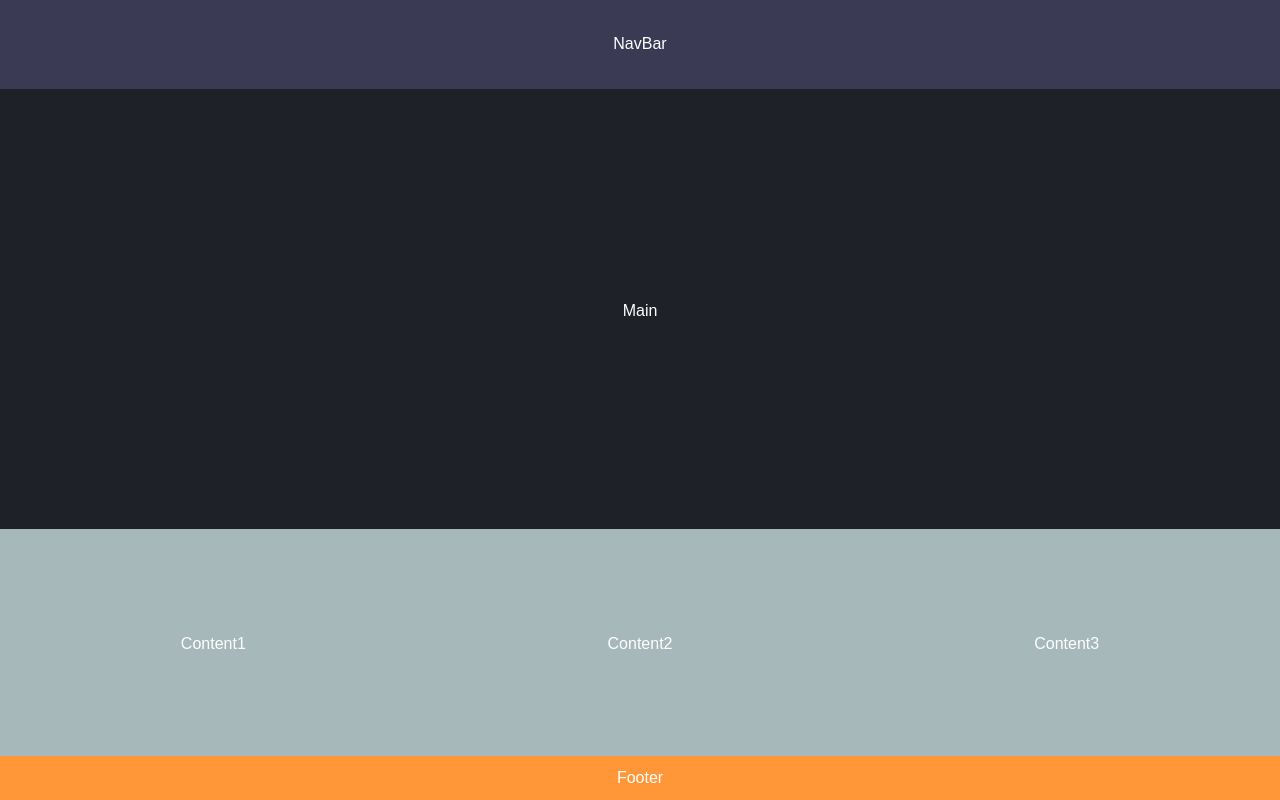
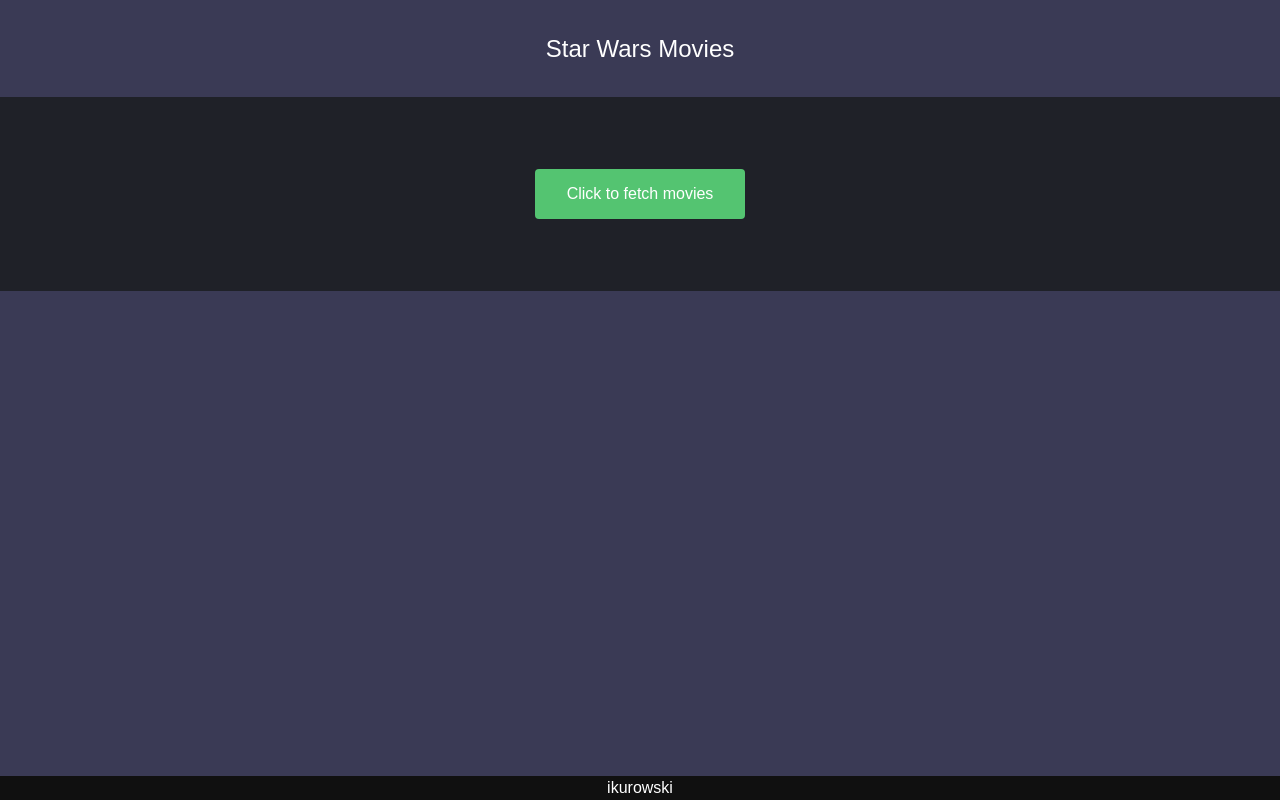
Before and after one commit to ikurowski/axios-app-example, a React (Create React App) app: page / in a window 1280 px wide. Built offline with nearby package versions, Linux system fonts and the light colour scheme.

Commit message:
extract api elements from App

```diff
--- a/src/App.jsx
+++ b/src/App.jsx
@@ -1,17 +1,45 @@
-import React from 'react';
+import React, { useState } from 'react';
 import styled from 'styled-components';
+import { getMovies, status } from './api';
 
 function App() {
+  const [movies, setMovies] = useState({
+    status: null,
+    data: [],
+  });
+
+  function renderContent() {
+    switch (movies.status) {
+      case status.pending:
+        return <H2>Loading...</H2>;
+      case status.resolved:
+        return movies.data.map(movie => (
+          <Element key={movie.id}>
+            <h2>{movie.title}</h2>
+            <p>{movie.openingCrawl}</p>
+          </Element>
+        ));
+      case status.rejected:
+        return <H2>Sorry, I think resource API is dead : (</H2>;
+      default:
+        return <Element />;
+    }
+  }
+
   return (
     <Container>
-      <NavBar>NavBar</NavBar>
-      <Main>Main</Main>
-      <ContentBox>
-        <Content1>Content1</Content1>
-        <Content2>Content2</Content2>
-        <Content3>Content3</Content3>
-      </ContentBox>
-      <Footer>Footer</Footer>
+      <Header>
+        <h1>Star Wars Movies</h1>
+      </Header>
+      <ButtonContainer>
+        <button type="button" onClick={() => getMovies(setMovies)}>
+          Click to fetch movies
+        </button>
+      </ButtonContainer>
+      <ContentBox>{renderContent()}</ContentBox>
+      <Footer>
+        <a href="https://github.com/ikurowski">ikurowski</a>
+      </Footer>
     </Container>
   );
 }
@@ -30,49 +58,97 @@
   background-color: #041000;
   color: white;
 
-  grid-template-rows: 0.2fr 1fr 0.5fr 0.1fr;
+  grid-template-rows: 0.2fr 0.4fr 1fr 0.03fr;
   grid-template-areas:
     'nav nav nav'
-    'main main main'
+    'button button button'
     'content content content'
     'footer footer footer';
   text-align: center;
 `;
 
-const NavBar = styled.nav`
+const Header = styled.header`
+  ${flexCenter}
   background: #3a3a55;
   grid-area: nav;
   padding: 0.25rem;
+  & h1 {
+    font-size: 1.5rem;
+    font-weight: 500;
+  }
+`;
+
+const ButtonContainer = styled.div`
   ${flexCenter}
-`;
-const Main = styled.main`
-  display: flex;
-  align-items: center;
-  justify-content: center;
   background: #1f2128;
-  color: white;
-  grid-area: main;
-  padding: 0.25rem;
+  grid-area: button;
+
+  & button {
+    background-color: #54c471;
+    border: none;
+    color: #fff;
+    padding: 1rem 2rem;
+    font-size: 1rem;
+    margin: 4px 2px;
+    border-radius: 4px;
+    cursor: pointer;
+    transition: all 0.3s ease;
+    transform: scale(1);
+    &:hover {
+      background-color: #3cb371;
+      transform: scale(1.1);
+    }
+    &:active {
+      background-color: #47d285;
+      transform: scale(1);
+    }
+  }
 `;
 
 const ContentBox = styled.div`
   display: flex;
-  align-items: center;
+  flex-direction: column;
   grid-area: content;
-  justify-content: center;
+  background: #3a3a55;
+  overflow: auto;
 `;
-const Content1 = styled.div`
-  ${flexCenter}
-  background: #a6b8b9;
-  padding: 0.25rem;
-  width: 100%;
-  height: 100%;
+
+const Element = styled.div`
+  display: flex;
+  flex-direction: column;
+  margin: 0 1.25rem;
+
+  &:not(:last-child) {
+    border-bottom: 1px solid #ffffff98;
+  }
+
+  & p {
+    padding-bottom: 2rem;
+    font-size: 1rem;
+    font-weight: 400;
+    text-align: left;
+  }
+  h2 {
+    padding: 1rem 0;
+    font-size: 1.5rem;
+    font-weight: 500;
+  }
 `;
-const Content2 = styled(Content1)``;
-const Content3 = styled(Content1)``;
+
 const Footer = styled.footer`
   ${flexCenter}
-  background: #ff9637;
+  background: #101010;
   grid-area: footer;
   padding: 0.25rem;
+  & a {
+    color: #fff;
+    text-decoration: none;
+  }
 `;
+
+const H2 = styled.h2`
+  ${flexCenter}
+  background: #3a3a55;
+  height: 100%;
+  font-size: 1.4rem;
+`;
--- /dev/null
+++ b/src/api/index.js
@@ -0,0 +1,58 @@
+import axios from 'axios';
+
+export const status = {
+  rejected: 0,
+  resolved: 1,
+  pending: 2,
+};
+
+export async function getMovies(setMovies) {
+  setMovies({
+    status: status.pending,
+    data: [],
+  });
+  try {
+    const response = await axios.get('https://swapi.dev/api/films/');
+    const transformedData = response.data.results.map(movieData => ({
+      id: movieData.episode_id,
+      title: movieData.title,
+      openingCrawl: movieData.opening_crawl,
+    }));
+    setMovies({
+      status: status.resolved,
+      data: transformedData,
+    });
+  } catch (error) {
+    setMovies({
+      status: status.rejected,
+      data: [],
+    });
+    console.error(error);
+  }
+}
+
+// check me
+export async function postMovies({ movie, setMovies }) {
+  setMovies({
+    status: status.pending,
+    data: [],
+  });
+  try {
+    const response = await axios.post('https://swapi.dev/api/films/', movie);
+    const transformedData = response.data.results.map(movieData => ({
+      id: movieData.episode_id,
+      title: movieData.title,
+      openingCrawl: movieData.opening_crawl,
+    }));
+    setMovies({
+      status: status.resolved,
+      data: transformedData,
+    });
+  } catch (error) {
+    setMovies({
+      status: status.rejected,
+      data: [],
+    });
+    console.error(error);
+  }
+}
```
